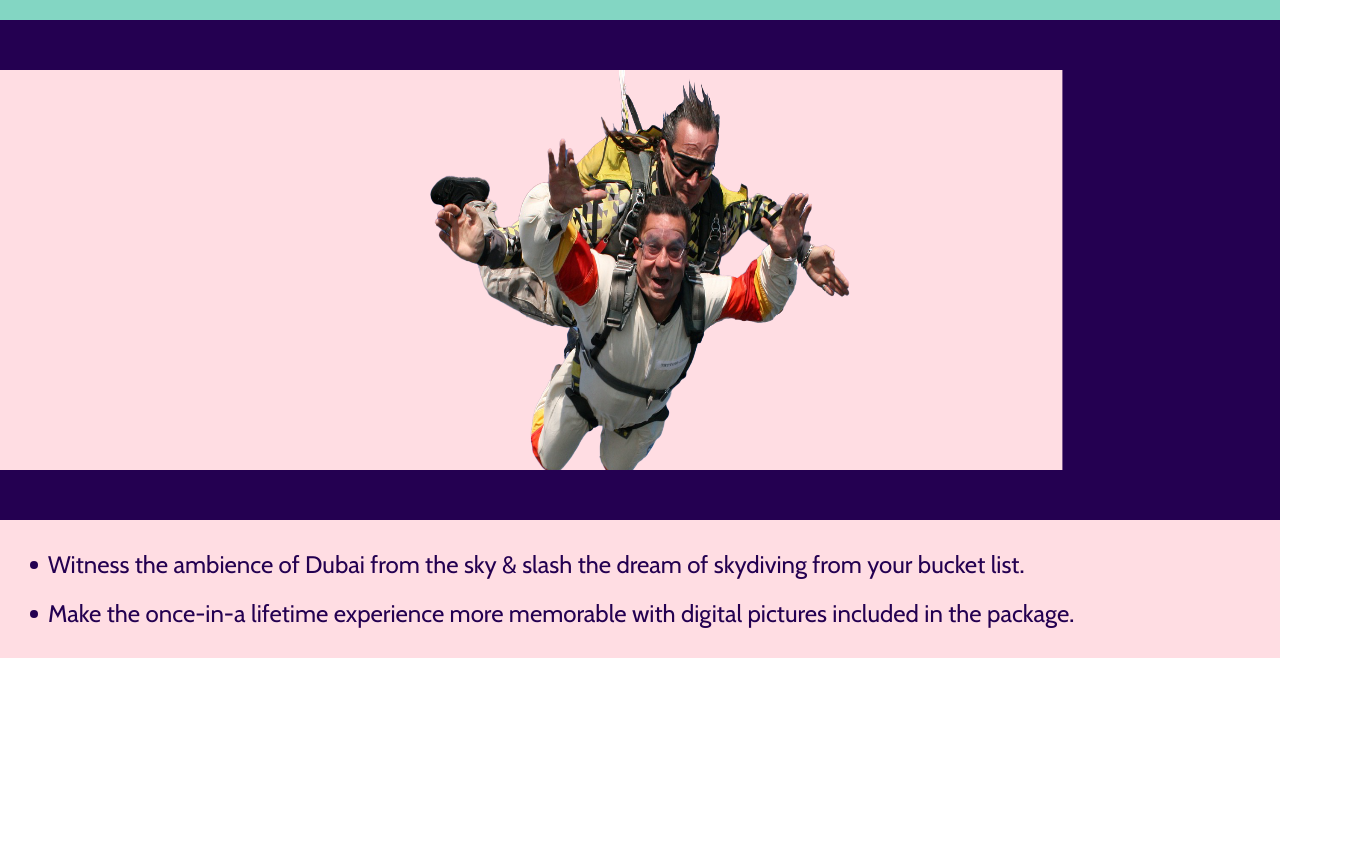
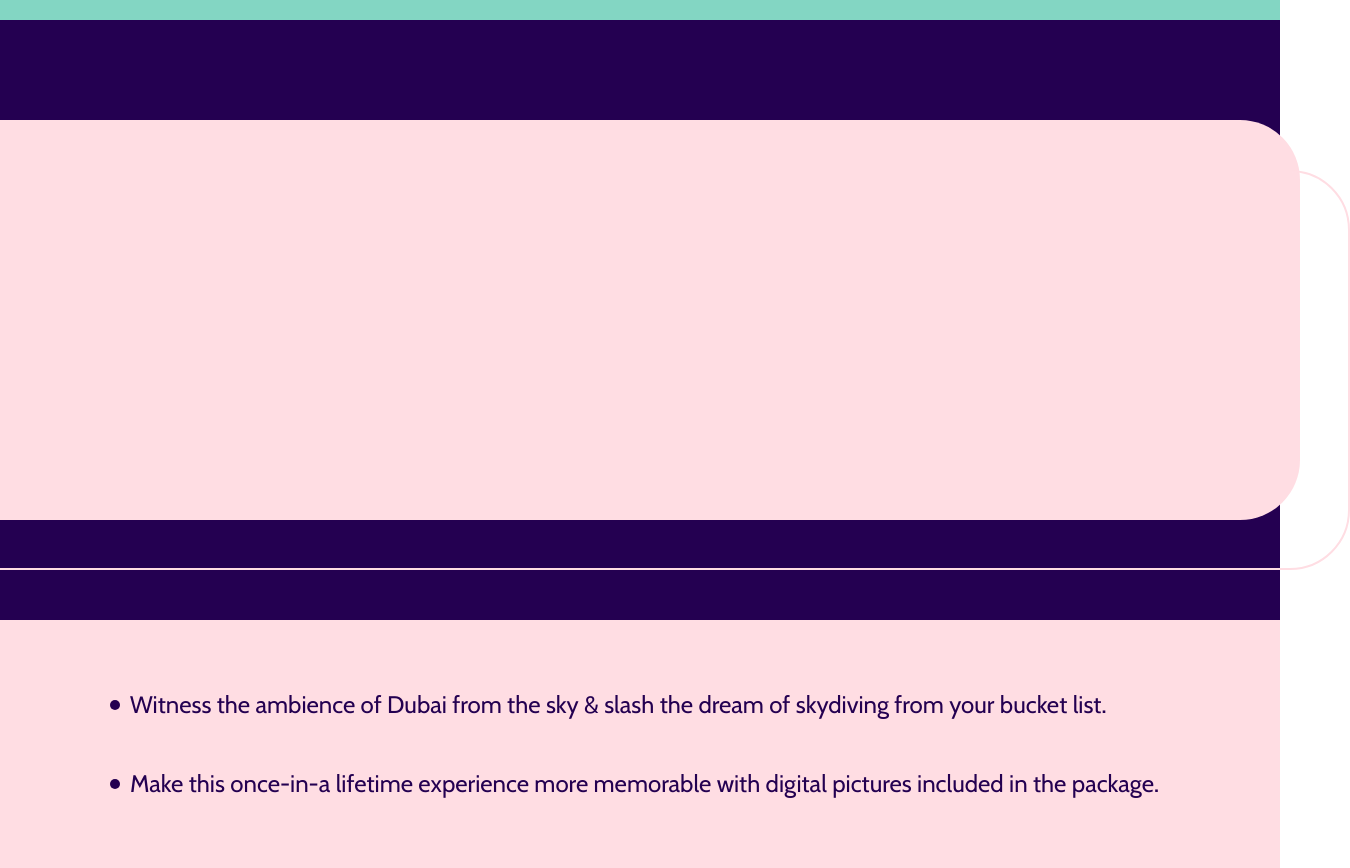
Before and after one commit to chris3evans/dubai-skydive, a website built with Parcel: page Page1/index.html in a window 1280 px wide. Shown: the part 580-1448 px from the top of the page, 1350 px wide, since content can reach past the window. Before the commit the page ends 1238 px from the top, so only its background shows below. Built offline with nearby package versions, Linux system fonts and the light colour scheme.

Commit message:
Description Section done

```diff
--- a/Page1/Page1Sass/Page1SassFolders/Page1Base/_utilities.scss
+++ b/Page1/Page1Sass/Page1SassFolders/Page1Base/_utilities.scss
@@ -11,3 +11,9 @@
 .display-flex {
   display: flex;
 }
+
+// COLORS
+
+.background-pink {
+  background-color: $color-light-pink;
+}
--- a/Page1/Page1Sass/Page1SassFolders/Page1Components/_description-list.scss
+++ b/Page1/Page1Sass/Page1SassFolders/Page1Components/_description-list.scss
@@ -1,21 +1,25 @@
-.description__list {
-  padding: 2rem;
+.description-info {
+  &__list {
+    padding: 4rem;
+    margin: 3rem 0rem;
   }
 
-.description__item {
+  &__item {
     display: flex;
     align-items: center;
-  padding: 1rem;
-  width: 100%;
-  margin: 0 auto;
 
     &::before {
       content: "";
       display: inline-block;
-    height: 0.8rem;
-    width: 0.8rem;
+      height: 1rem;
+      width: 1rem;
       border-radius: 100%;
       background-color: $color-dark-purple;
       margin-right: 1rem;
     }
+
+    &:not(:last-of-type) {
+      margin-bottom: 5rem;
     }
+  }
+}
--- a/Page1/Page1Sass/Page1SassFolders/Page1Layouts/_section-description.scss
+++ b/Page1/Page1Sass/Page1SassFolders/Page1Layouts/_section-description.scss
@@ -1,27 +1,32 @@
 .section-description {
-  background-color: $color-dark-purple;
-
-  .descirption-container {
-    display: flex;
-    flex-direction: column;
-  }
-
-  .description-information {
+  .description-info-container {
     background-color: $color-light-pink;
   }
 
+  .description-image-container {
+    background-color: $color-dark-purple;
+    padding: 10rem 0rem;
+    position: relative;
+  }
+
   .description-image {
+    height: 40rem;
+    width: 150rem;
     background-color: $color-light-pink;
-    position: relative;
-    display: flex;
-    justify-content: center;
-    clip-path: polygon(0 10%, 83% 10%, 83% 90%, 0 90%);
+    border-radius: 6rem;
+    margin-left: -20rem;
+    z-index: 10;
+  }
 
-    .description__image {
-      height: 50rem;
-      width: 50rem;
-      padding: 4rem;
-      overflow: visible;
-    }
+  .description-image-outline {
+    height: 40rem;
+    width: 150rem;
+    background-color: transparent;
+    border: 0.2rem solid $color-light-pink;
+    border-radius: 6rem;
+    z-index: 5;
+    position: absolute;
+    top: 15rem;
+    left: -15rem;
   }
 }
--- a/Page1/index.html
+++ b/Page1/index.html
@@ -32,26 +32,27 @@
 
     <!--DESCRIPTION SECTION-->
     <div class="section-description">
-      <div class="description-container">
-        <div class="col-1-of-2">
-          <div class="description-image">
-            <img class="description__image" src="../Images/Layer 2.png" />
-          </div>
+      <div class="description-image-container">
+        <div class="description-image">
+          <!--TWO PERSON SKYDIVING IMAGE GOES HERE-->
         </div>
+        <div class="description-image-outline"></div>
+      </div>
 
-        <div class="col-1-of-2">
-          <div class="description-information">
-            <ul class="description__list">
-              <li class="description__item">
+      <div class="description-info-container">
+        <div class="row">
+          <div class="description-info">
+            <ul class="description-info__list">
+              <li class="description-info__item">
                 <p class="main-text">
                   Witness the ambience of Dubai from the sky & slash the dream
                   of skydiving from your bucket list.
                 </p>
               </li>
 
-              <li class="description__item">
+              <li class="description-info__item">
                 <p class="main-text">
-                  Make the once-in-a lifetime experience more memorable with
+                  Make this once-in-a lifetime experience more memorable with
                   digital pictures included in the package.
                 </p>
               </li>
```
Also changed, not shown: Page1/Page1Sass/page1Main.css, 1 other file. Lines whose indentation alone changed are shown as unchanged.
